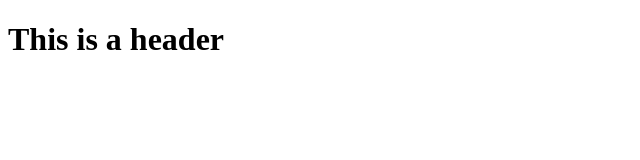
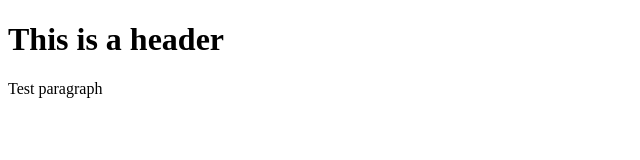
Before and after one commit to katydevelops/git-test, a plain HTML site: page index.html in a window 1280 px wide. Shown: the whole page, without its empty margins (0-640 px from the left). Drawn offline with Linux system fonts and the light colour scheme.

Commit message:
Second Commit

```diff
--- a/index.html
+++ b/index.html
@@ -8,5 +8,6 @@
 </head>
 <body>
     <h1>This is a header</h1>
+    <p>Test paragraph<g/>
 </body>
 </html>
```
Also changed, not shown: 1 other file.
